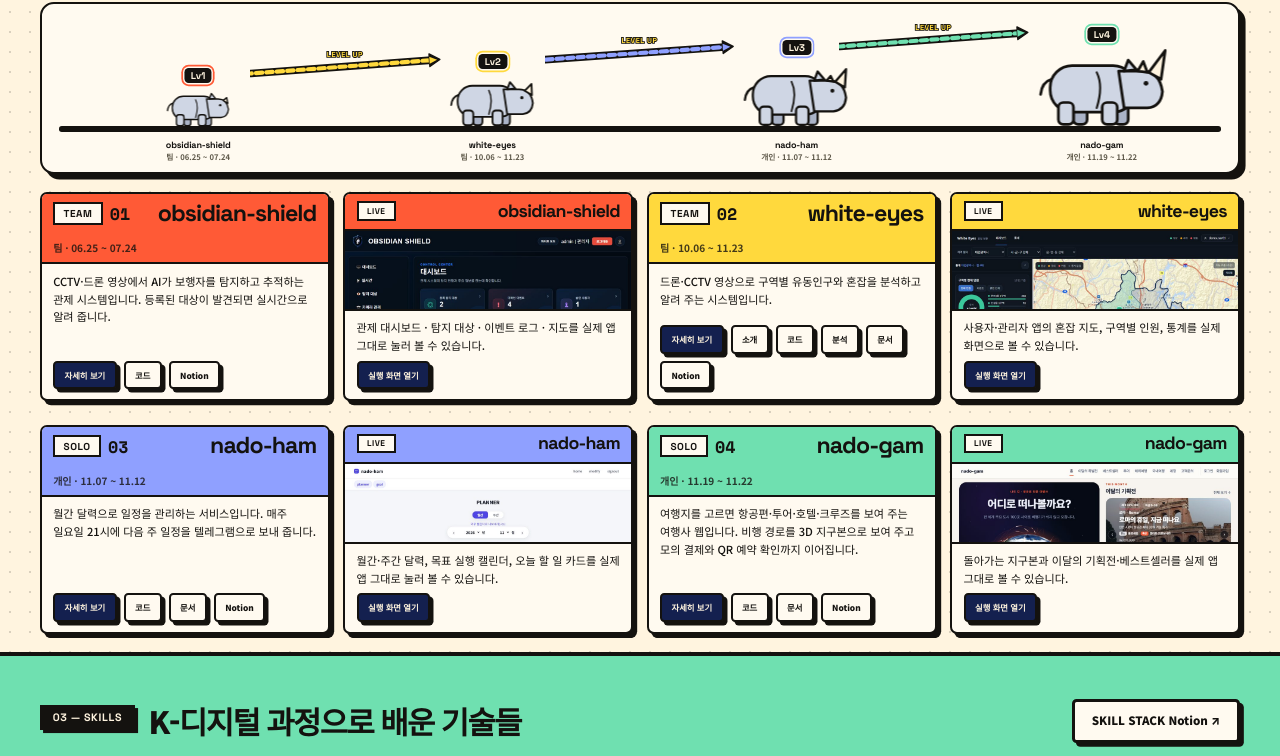
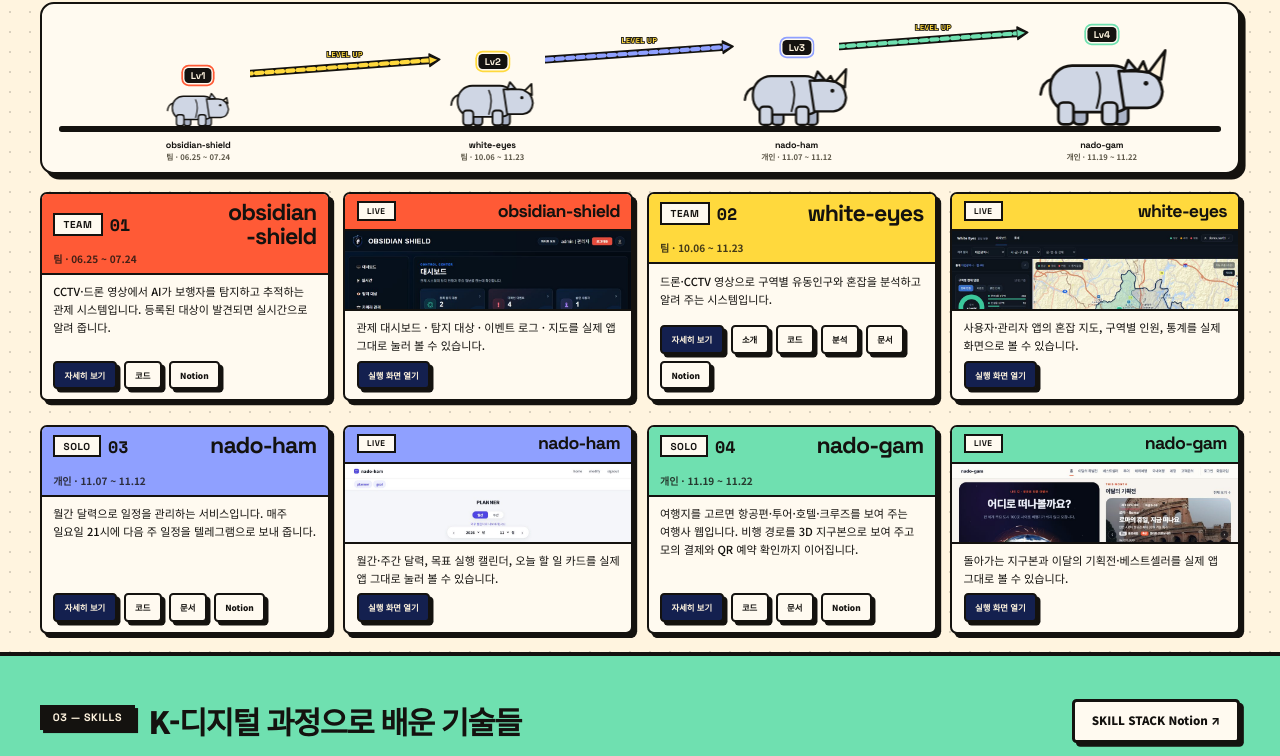
Before and after one commit to ho8566z/yunho-portfolio-2611, a plain HTML site: page index.html in a window 1280 px wide. Shown: the part 1578-2334 px from the top of the page. Drawn offline with nearby package versions, Linux system fonts and the light colour scheme; a web font is replaced by a local one.

Commit message:
포트폴리오: obsidian-shield 소개 카드 프로젝트명을 obsidian / -shield 두 줄로 표시
Co-Authored-By: Claude Sonnet 5.5 <noreply@anthropic.com>

```diff
--- a/index.html
+++ b/index.html
@@ -1183,7 +1183,7 @@ var cardEl={};
 P.forEach(function(p,i){
   var h='<article class="card proj reveal" data-kind="'+p.kind+'">'+
    '<div class="cover" style="'+(p.id==="nadogam"?'--cv:var(--mint)':'--cv:var(--c'+CI[p.id]+')')+'">'+
-     '<div class="cover-top"><span class="tag">'+(p.kind==="team"?"TEAM":"SOLO")+'</span><span class="no">0'+(i+1)+'</span><h3>'+esc(p.name)+'</h3></div>'+
+     '<div class="cover-top"><span class="tag">'+(p.kind==="team"?"TEAM":"SOLO")+'</span><span class="no">0'+(i+1)+'</span><h3>'+esc(p.name).replace('obsidian-shield','obsidian<br>-shield')+'</h3></div>'+
      '<div class="cover-range">'+(p.kind==="team"?"팀":"개인")+' · '+PERIOD[p.id]+'</div></div>'+
    '<div class="pbody"><p class="one">'+esc(p.intro)+'</p>'+
    '<div class="meta">'+esc(p.meta)+'</div><div class="role">'+esc(p.role)+'</div>'+
```
